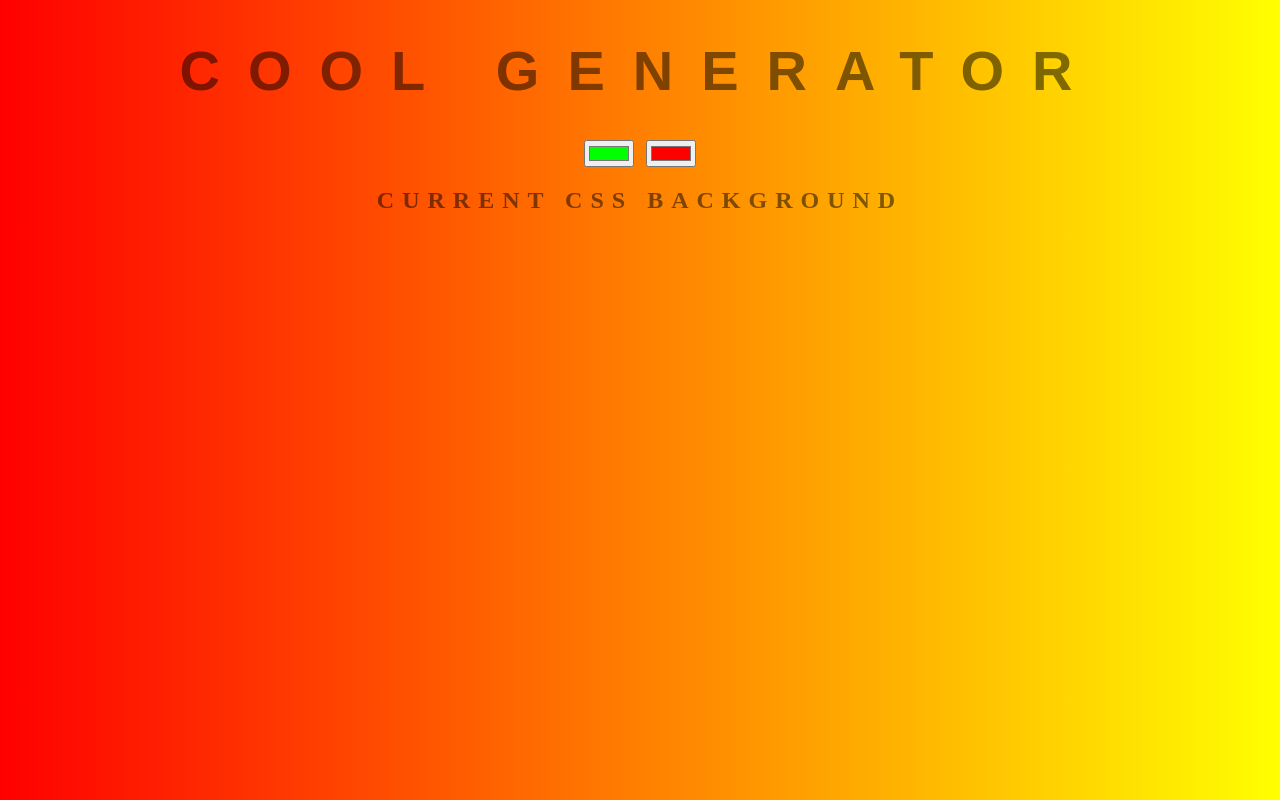
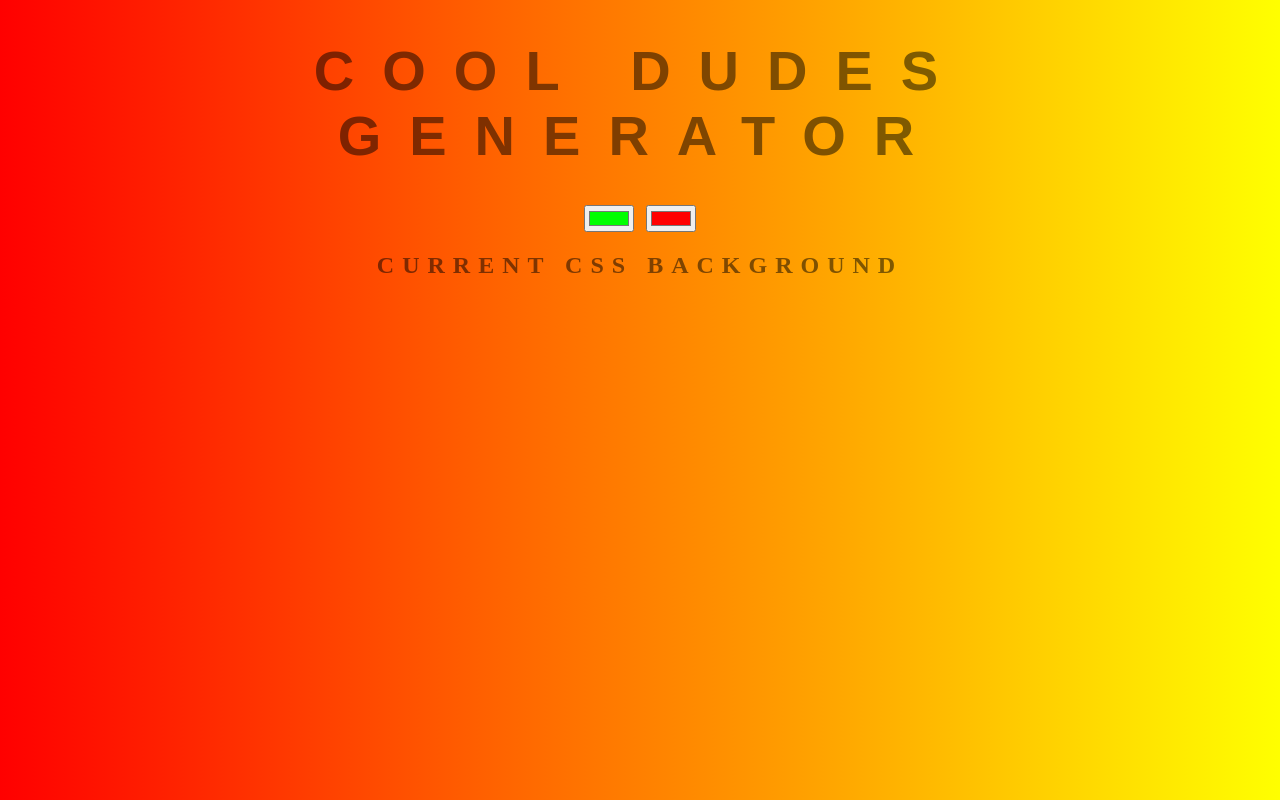
Before and after one commit to Ayoubyou10/background-generator, a plain HTML site: page index.html in a window 1280 px wide. Drawn offline with Linux system fonts and the light colour scheme.

Commit message:
capitalize the stuff

```diff
--- a/index.html
+++ b/index.html
@@ -5,7 +5,7 @@
 	<link rel="stylesheet" type="text/css" href="style.css">
 </head>
 <body id=gradient>
-	<h1>Cool Generator</h1>
+	<h1>COOL DUDES Generator</h1>
 	<input class="color1" type="color" name="color1" value="#00ff00">
 	<input class="color2" type="color" name="color2" value="#ff0000">
 	<h2>Current CSS Background</h2>
```
